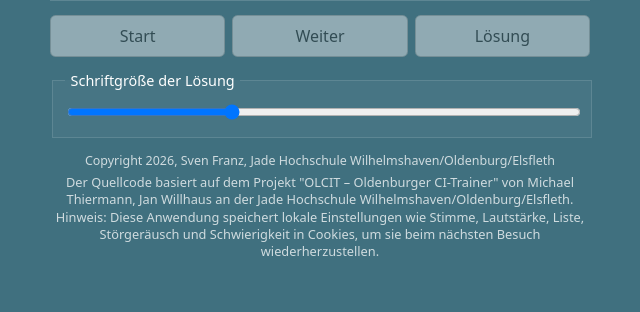
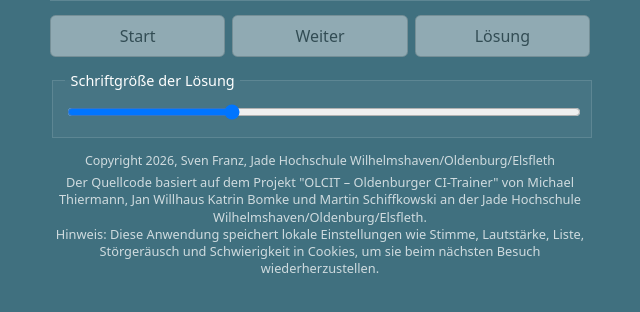
Before and after one commit to SvenFranz/oolcit, a Flask app: page / in a window 1280 px wide. Shown: the part 407-719 px from the top of the page, without its empty margins (320-960 px from the left). Run offline with Flask 3, Linux system fonts and the light colour scheme; data that the repository does not hold is empty.

Commit message:
adding names

```diff
--- a/templates/index.html
+++ b/templates/index.html
@@ -102,7 +102,7 @@
             Copyright 2026, Sven Franz, Jade Hochschule Wilhelmshaven/Oldenburg/Elsfleth
             <p class="cookie-notice">
                 Der Quellcode basiert auf dem Projekt "OLCIT – Oldenburger CI-Trainer" von Michael Thiermann, Jan
-                Willhaus an der Jade Hochschule Wilhelmshaven/Oldenburg/Elsfleth.<br>
+                Willhaus Katrin Bomke und Martin Schiffkowski an der Jade Hochschule Wilhelmshaven/Oldenburg/Elsfleth.<br>
                 Hinweis: Diese Anwendung speichert lokale Einstellungen wie Stimme,
                 Lautstärke, Liste, Störgeräusch und Schwierigkeit in Cookies,
                 um sie beim nächsten Besuch wiederherzustellen.
```
